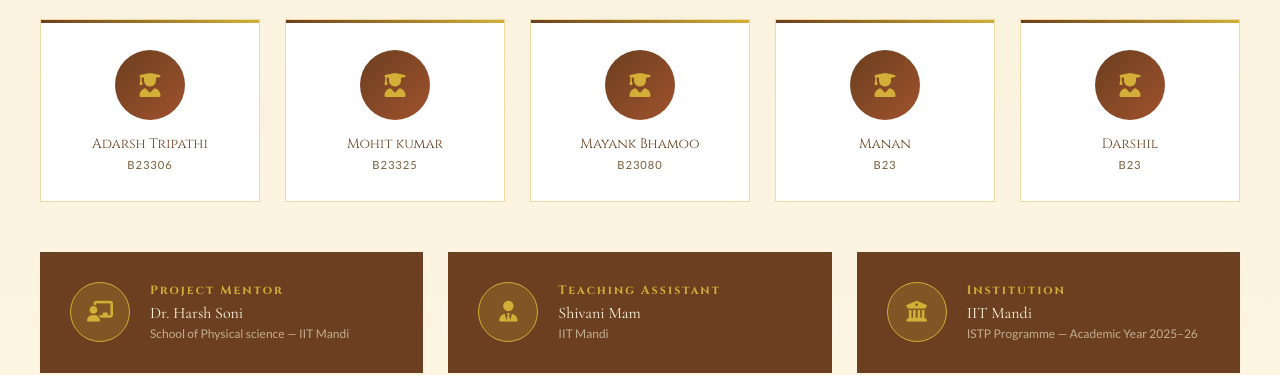
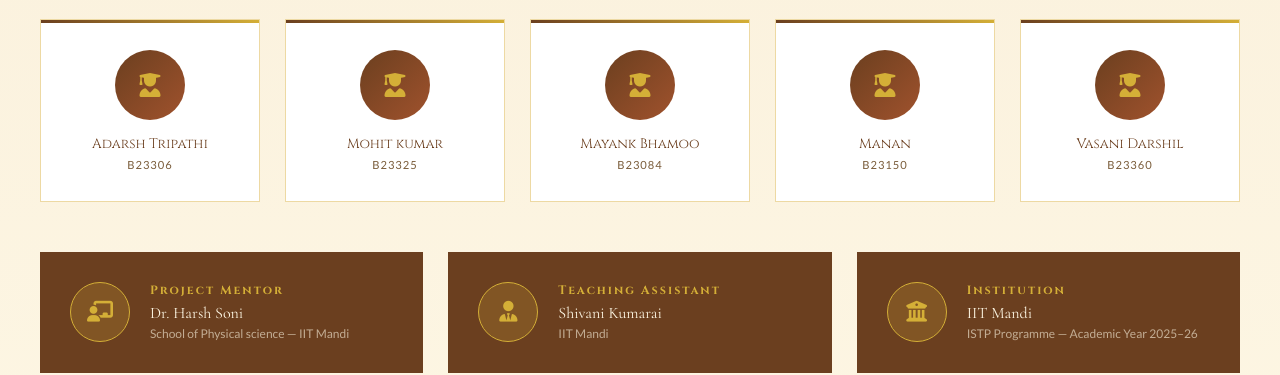
Before and after one commit to Mohit2705-1982/istp, a plain HTML site: page index.html in a window 1280 px wide. Shown: the part 2440-2815 px from the top of the page. Drawn offline with nearby package versions, Linux system fonts and the light colour scheme.

Commit message:
updated site

```diff
--- a/index.html
+++ b/index.html
@@ -674,9 +674,9 @@
         <div class="team-grid fade-in">
             <div class="team-card"><div class="team-avatar"><i class="fas fa-user-graduate"></i></div><div class="team-name">Adarsh Tripathi</div><div class="team-roll">B23306</div></div>
             <div class="team-card"><div class="team-avatar"><i class="fas fa-user-graduate"></i></div><div class="team-name">Mohit kumar</div><div class="team-roll">B23325</div></div>
-            <div class="team-card"><div class="team-avatar"><i class="fas fa-user-graduate"></i></div><div class="team-name">Mayank Bhamoo</div><div class="team-roll">B23080</div></div>
-            <div class="team-card"><div class="team-avatar"><i class="fas fa-user-graduate"></i></div><div class="team-name">Manan</div><div class="team-roll">B23</div></div>
-            <div class="team-card"><div class="team-avatar"><i class="fas fa-user-graduate"></i></div><div class="team-name">Darshil</div><div class="team-roll">B23</div></div>
+            <div class="team-card"><div class="team-avatar"><i class="fas fa-user-graduate"></i></div><div class="team-name">Mayank Bhamoo</div><div class="team-roll">B23084</div></div>
+            <div class="team-card"><div class="team-avatar"><i class="fas fa-user-graduate"></i></div><div class="team-name">Manan</div><div class="team-roll">B23150</div></div>
+            <div class="team-card"><div class="team-avatar"><i class="fas fa-user-graduate"></i></div><div class="team-name">Vasani Darshil</div><div class="team-roll">B23360</div></div>
         </div>
         <div class="mentor-grid fade-in" style="margin-top:30px;">
             <div class="mentor-card">
@@ -685,7 +685,7 @@
             </div>
             <div class="mentor-card">
                 <div class="mentor-icon"><i class="fas fa-user-tie"></i></div>
-                <div class="mentor-info"><h4>Teaching Assistant</h4><p>Shivani Mam</p><span>IIT Mandi</span></div>
+                <div class="mentor-info"><h4>Teaching Assistant</h4><p>Shivani Kumarai</p><span>IIT Mandi</span></div>
             </div>
             <div class="mentor-card">
                 <div class="mentor-icon"><i class="fas fa-university"></i></div>
```
